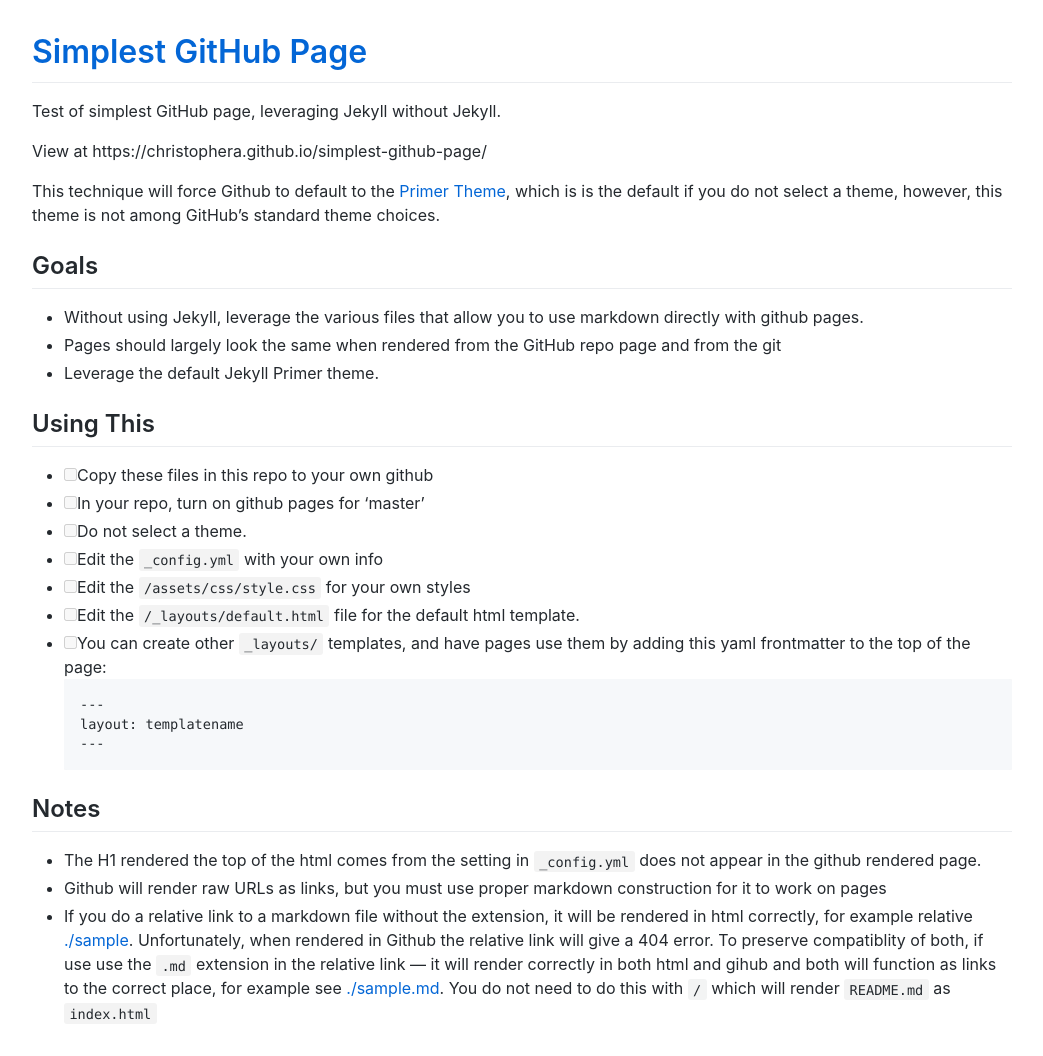
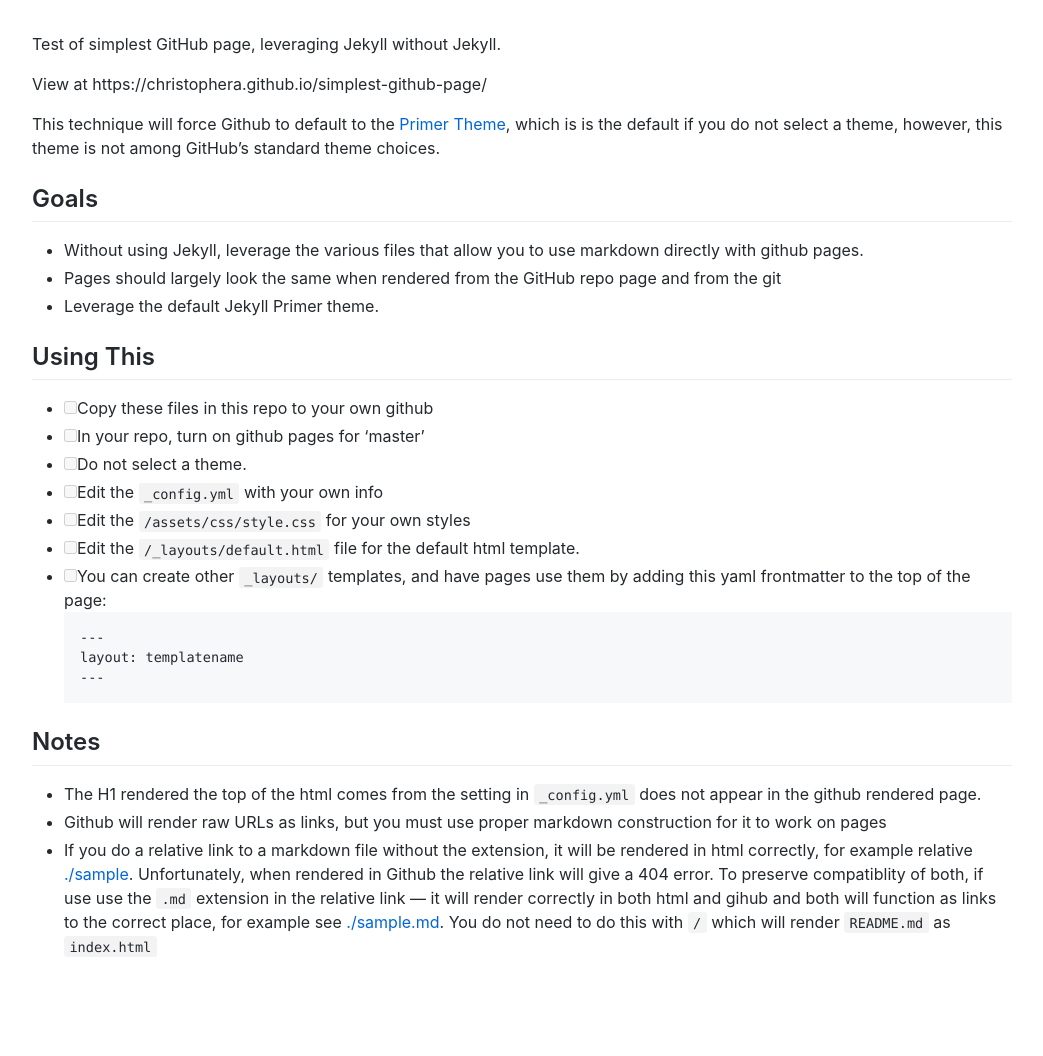
Before and after one commit to PantheonPlusSH0ES/PantheonPlusSH0ES.github.io, a Jekyll site: the page built from README.md, in a window 1280 px wide. Shown: the whole page, without its empty margins (118-1161 px from the left). Built offline with Jekyll 4.4.1, drawn with Linux system fonts in a browser that asks for light colours; our own code applies the rules of GitHub Pages for plain Markdown files; comment, search, counter and statistics services are not loaded; after the commit the page ends 990 px from its top, so only the background shows below that.

Commit message:
Deleted github site if statements

```diff
--- a/_layouts/default.html
+++ b/_layouts/default.html
@@ -10,29 +10,9 @@
   </head>
   <body>
     <div class="container-lg px-3 my-5 markdown-body">
-      {% if site.title and site.title != page.title %}
-      <h1><a href="{{ "/" | absolute_url }}">{{ site.title }}</a></h1>
-      {% endif %}
-
       {{ content }}
-
-      {% if site.github.private != true and site.github.license %}
-      <div class="footer border-top border-gray-light mt-5 pt-3 text-right text-gray">
-        This site is open source. {% github_edit_link "Improve this page" %}.
-      </div>
-      {% endif %}
     </div>
     <script src="https://cdnjs.cloudflare.com/ajax/libs/anchor-js/4.1.0/anchor.min.js" integrity="sha256-lZaRhKri35AyJSypXXs4o6OPFTbTmUoltBbDCbdzegg=" crossorigin="anonymous"></script>
     <script>anchors.add();</script>
-    {% if site.google_analytics %}
-    <script>
-      (function(i,s,o,g,r,a,m){i['GoogleAnalyticsObject']=r;i[r]=i[r]||function(){
-      (i[r].q=i[r].q||[]).push(arguments)},i[r].l=1*new Date();a=s.createElement(o),
-      m=s.getElementsByTagName(o)[0];a.async=1;a.src=g;m.parentNode.insertBefore(a,m)
-      })(window,document,'script','//www.google-analytics.com/analytics.js','ga');
-      ga('create', '{{ site.google_analytics }}', 'auto');
-      ga('send', 'pageview');
-    </script>
-    {% endif %}
   </body>
 </html>
```
